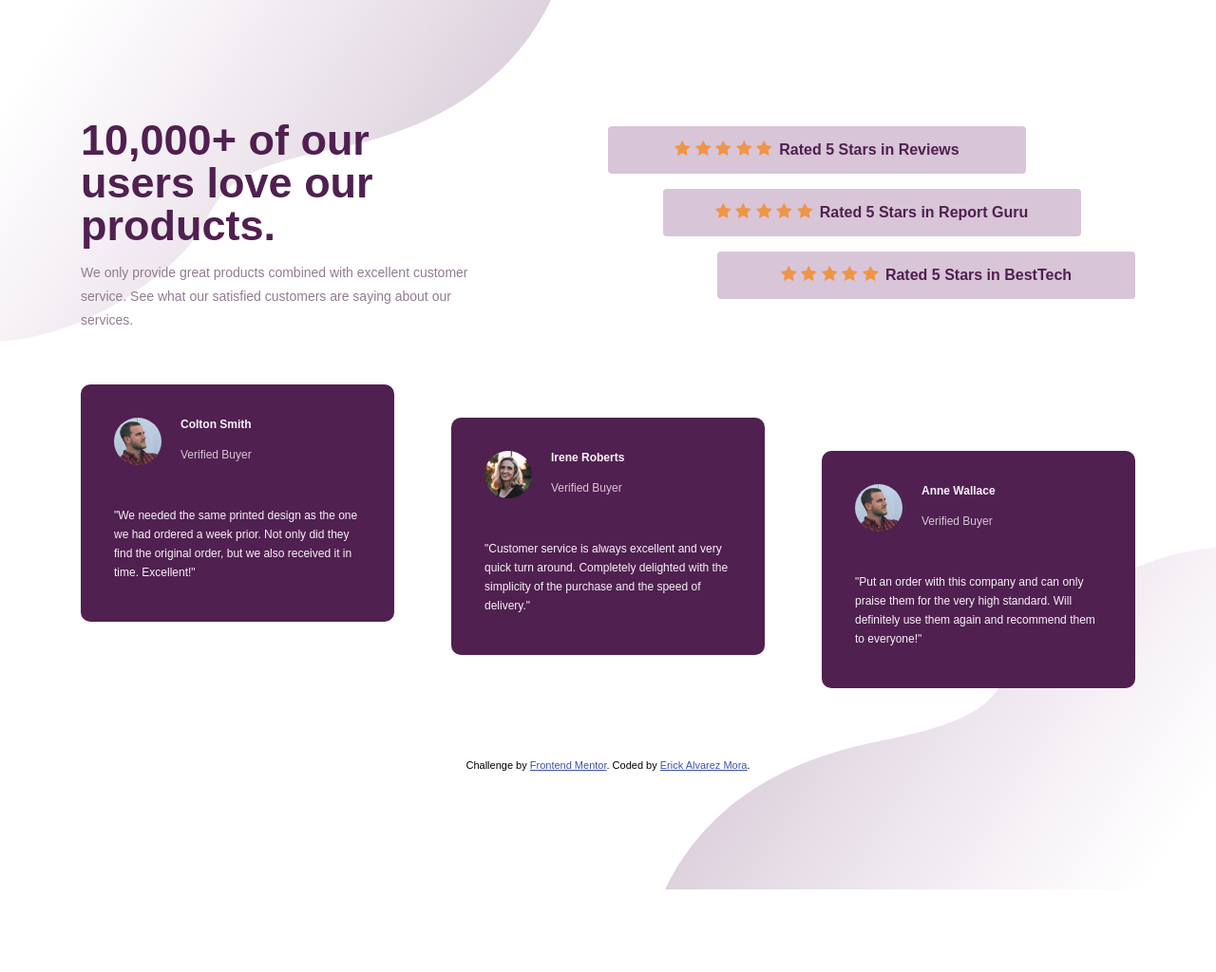
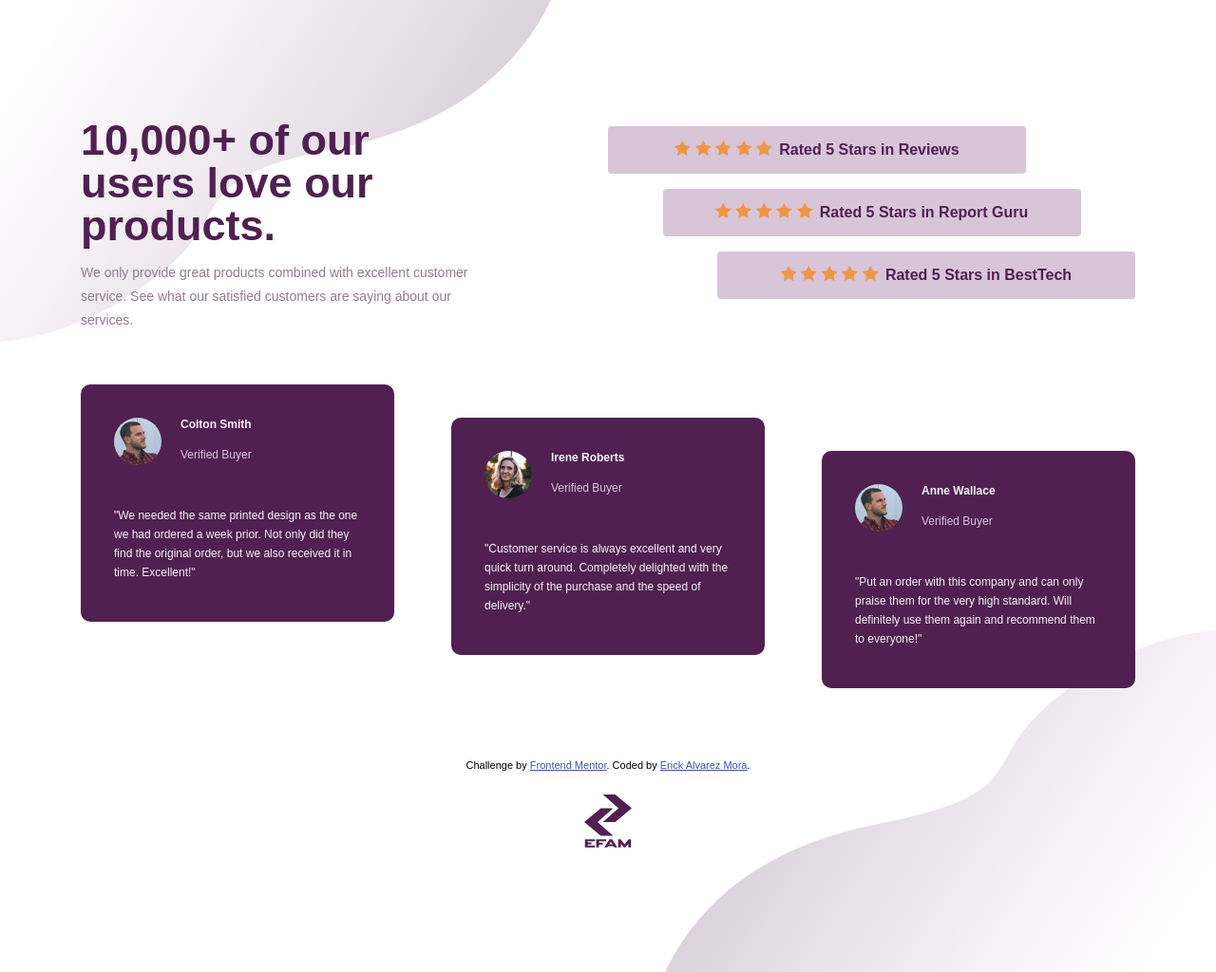
Before and after one commit to DevErick16/PageResponsive-social-proof, a plain HTML site: page index.html in a window 1280 px wide. Shown: the whole page at 95% size. Before the commit the page ends 937 px from the top, so only its background shows below. Drawn offline with Linux system fonts and the light colour scheme.

Commit message:
logotipos

```diff
--- a/index.html
+++ b/index.html
@@ -5,11 +5,11 @@
     <meta name="viewport" content="width=device-width, initial-scale=1.0" />
     <!-- displays site properly based on user's device -->
     <link rel="stylesheet" href="style.css">
-    <link rel="icon"type="image/png"sizes="32x32"href="./images/favicon-32x32.png"/>
+    <link rel="icon" href="./images/EFAM-SIMBOLO.svg"/>
+    <title>Frontend Mentor | Social proof section</title>
+  </head>
 
-    <title>Frontend Mentor | Social proof section</title>
 
-  </head>
   <div class="container">
     <body>
       <header>
@@ -17,7 +17,6 @@
         <p>We only provide great products combined with excellent customer service. See what our satisfied customers are saying about our services.</p>
       </header>
       <div class="starscontainer">
-
         <div class="stars star1">
           <div class="fivestars">
             <img src="images/icon-star.svg" alt="star rating">
@@ -87,6 +86,9 @@
             >Frontend Mentor</a
           >. Coded by <a href="https://www.linkedin.com/in/erick-francisco-alvarez-mora-101a35270/">Erick Alvarez Mora</a>.
         </div>
+        <div class="containerlogo">
+          <img src="images/EFAM-LOGO.svg" alt="">
+        </div>
       </footer>
     </body>
   </div>
--- a/style.css
+++ b/style.css
@@ -10,6 +10,7 @@ body{
     background-position: top left, bottom right;
     font-family:'Spartan', sans-serif;
 }
+
 .container{
     margin: 80px auto;
     display: flex;
@@ -37,6 +38,8 @@ header p{
     margin: 0 28px 0 28px;
 
 }
+
+
 /*---------STARS-----------------------*/
 .starscontainer{
     display: flex;
@@ -110,9 +113,17 @@ header p{
 }
 
 /*---------FOOTER-------------------*/
+.containerlogo{
+    margin-top: 25px;
+    text-align: center;
+}
+.containerlogo img{
+    width: 50px;
+}
 .attribution {
     font-size: 11px;
     text-align: center;
+
 }
 .attribution a {
     color: hsl(228, 45%, 44%);
```
Also changed, not shown: images/EFAM-LOGO.svg (added), images/EFAM-SIMBOLO.svg (added), images/EFAM-TEXTO.svg (added).
